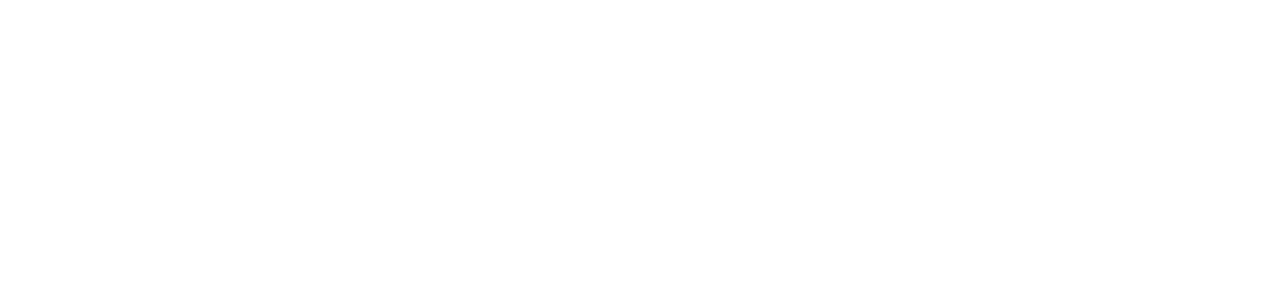
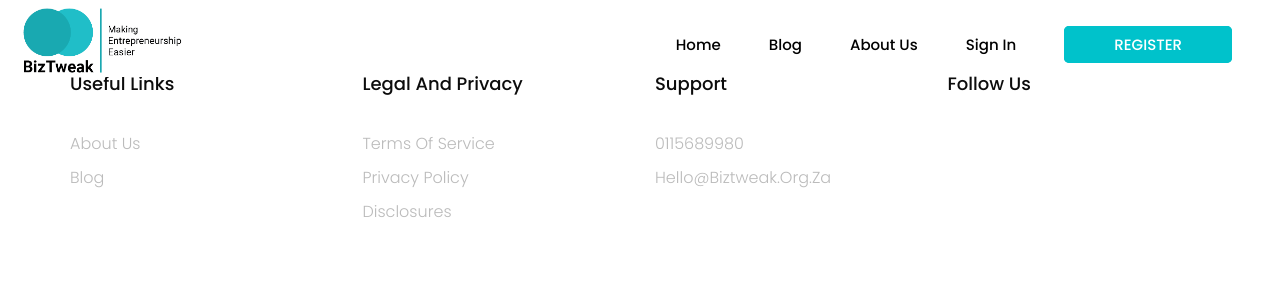
Before and after one commit to ParamNinjas/BizTweak-FE, a React (Create React App) app: page /blog in a window 1280 px wide. Before the commit this address had no page. Shown: the top 300 px of the page. Built offline with nearby package versions, Linux system fonts and the light colour scheme.

Commit message:
routing complete-ish

```diff
--- a/src/App.js
+++ b/src/App.js
@@ -12,10 +12,10 @@
     <>
       <Routes>
         <Route path='/' element={<Home />} />
-        {/* <Route path='/pricing' element={< About/>} />
-       <Route path='/recruitment' element={<Register />} />
-        <Route path='/training' element={<Signin />} />
-        <Route path='/contact' element={<Blog />} /> */}
+         <Route path='/about' element={< About/>} />
+       <Route path='/sign_up' element={<Register />} />
+        <Route path='/login' element={<Signin />} />
+        <Route path='/blog' element={<Blog />} />
       </Routes>
     </>
   );
--- a/src/components/Login/Login.js
+++ b/src/components/Login/Login.js
@@ -6,7 +6,7 @@
 import Container from '@material-ui/core/Container';
 import Checkbox from '@material-ui/core/Checkbox';
 import Button from '@material-ui/core/Button';
-import Nav from "../components/Nav/Nav";
+import Navbar from "../Navbar";
 import './Login.css'
 
 
@@ -17,7 +17,6 @@
 const  Login=() =>{
 return (
     <div className="login-container">
-        <Nav/>
         <Container maxWidth="sm">
             <Grid container>
                 <Grid item xs={12} sm={12} md={5} lg={5}>
--- a/src/components/Navbar.js
+++ b/src/components/Navbar.js
@@ -29,19 +29,19 @@
                     <Link to='/'>Home</Link>
                 </li>
                 <li>
-                    <Link to='/training'>Blog</Link>
+                    <Link to='/blog'>Blog</Link>
                 </li>
                 {/* <li>
                     <Link to='/recruitment'>Recruitment</Link>
                 </li> */}
                 <li>
-                    <Link to='/pricing'>About Us</Link>
+                    <Link to='/about'>About Us</Link>
                 </li>
                 <li>
-                    <Link to='/contact'>Sign In</Link>
+                    <Link to='/login'>Sign In</Link>
                 </li>
                 <li className="nav-btn">
-            <Button text={"Register"} btnClass={"btn-dark"} href={"#faq"} />
+            <Button text={"Register"} btnClass={"btn-dark"} href={"/sign_up"} />
           </li>
             </ul>
             <div className='hamburger' onClick={handleClick}>
--- a/src/components/Signup/Signup.js
+++ b/src/components/Signup/Signup.js
@@ -5,14 +5,14 @@
 import signin from '../Images/signin.png'
 import Container from '@material-ui/core/Container';
 import Button from '@material-ui/core/Button';
-import Nav from "../components/Nav/Nav";
+import Navbar from "../../components/Navbar";
 import './Signup.css'
 
 
 const Signup=()=>{
     return(
         <div className="Signup-con">
-            <Nav/>
+            <Navbar/>
              <Container maxWidth="sm">
             <Grid container>
                 <Grid item xs={12} sm={12} md={5} lg={5}>
--- a/src/routes/Blog.js
+++ b/src/routes/Blog.js
@@ -1,15 +1,11 @@
 import React from 'react'
 import Navbar from '../components/Navbar'
 import Footernew from '../components/Footernew'
-import PricingCards from '../components/Pricing'
-import HeroImage from '../components/HeroImage'
 
 const Pricing = () => {
     return (
         <div>
             <Navbar />
-            <HeroImage heading='Careers' text='Take a look at some of the career opportunities available below:' />
-            <PricingCards />
             <Footernew />
         </div>
     )
--- a/src/routes/Register.js
+++ b/src/routes/Register.js
@@ -1,17 +1,14 @@
 import React from 'react'
 import Footernew from '../components/Footernew'
-import HeroImage from '../components/HeroImage'
 import Navbar from '../components/Navbar'
-import TrainingSection from '../components/Training'
-// import Count  from   '../components/table/CountUp'
-// import Faq from '../components/faq/More'
-// import 'react-count-animation/dist/count.min.css'
+import Signup from '../components/Signup/Signup'
+
 
 const Register = () => {
     return (
         <div>
             <Navbar />
-
+           <Signup />
             <Footernew />
         </div>
     )
--- a/src/routes/Sign In.js
+++ b/src/routes/Sign In.js
@@ -1,15 +1,13 @@
 import React from 'react'
 import Navbar from '../components/Navbar'
 import Footernew from '../components/Footernew'
-import PricingCards from '../components/Pricing'
-import HeroImage from '../components/HeroImage'
+import Login from '../components/Login/Login'
 
 const Signin = () => {
     return (
         <div>
             <Navbar />
-            <HeroImage heading='Recruitment' text='All the you need to know about recruitment below:' />
-            <PricingCards />
+            <Login />
             <Footernew />
         </div>
     )
```
